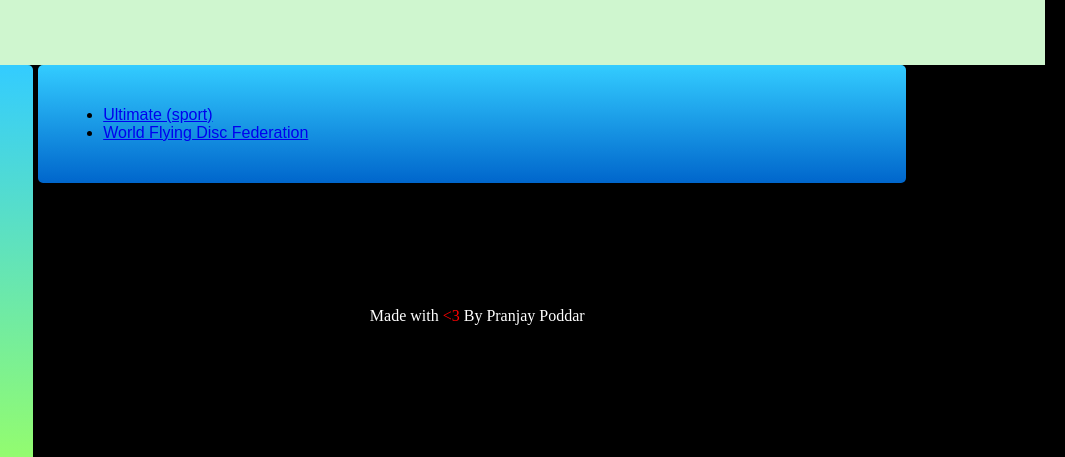
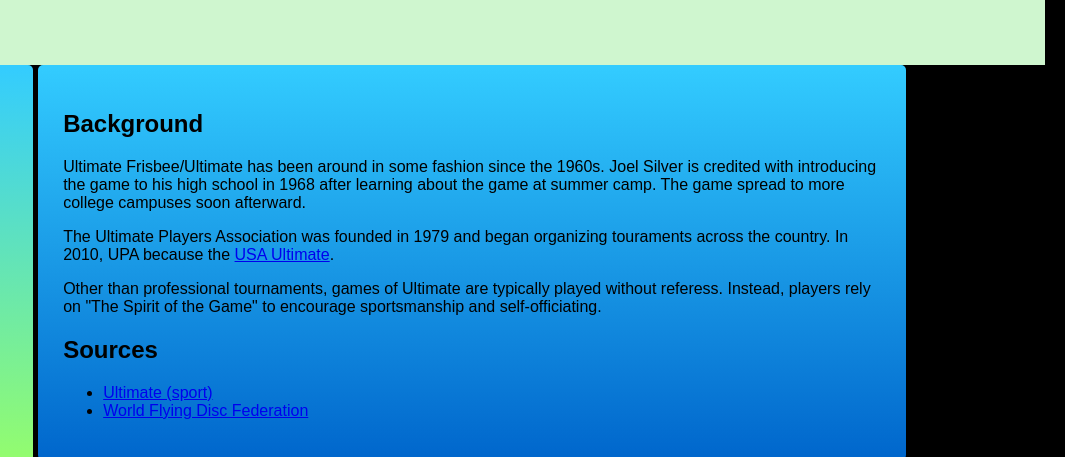
Before and after one commit to Spyder15/Frisbee, a plain HTML site: page history.html in a window 1280 px wide. Shown: the part 164-621 px from the top of the page, 215-1280 px from the left. Drawn offline with Linux system fonts and the light colour scheme.

Commit message:
Adding parag in p tag

```diff
--- a/history.html
+++ b/history.html
@@ -26,7 +26,11 @@
 		</aside>
 		<section class = "right">
 
-
+	<h2>Background</h2>
+	<p>Ultimate Frisbee/Ultimate has been around in some fashion since the 1960s.  Joel Silver is credited with introducing the game to his high school in 1968 after learning about the game at summer camp.  The game spread to more college campuses soon afterward.</p>
+	<p>The Ultimate Players Association was founded in 1979 and began organizing touraments across the country.  In 2010, UPA because the <a href = "https://www.usaultimate.org/index.html">USA Ultimate</a>.</p>
+	<p>Other than professional tournaments, games of Ultimate are typically played without referess.  Instead, players rely on "The Spirit of the Game" to encourage sportsmanship and self-officiating.</p>
+	<h2>Sources</h2>
 
 	<ul>
 		<li><a href = "https://en.wikipedia.org/wiki/Ultimate_(sport)">Ultimate (sport)</a></li>
```
